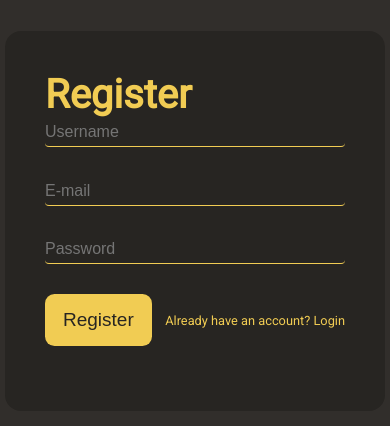
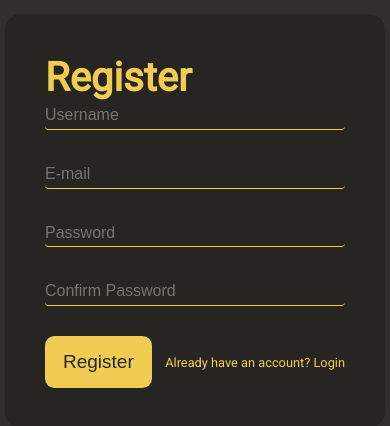
Before and after one commit to TheArtemis/chopstick.js, a Vue app: page /register in a window 390 px wide. Shown: the part 216-642 px from the top of the page. Built offline with nearby package versions, Linux system fonts and the light colour scheme.

Commit message:
Added confirm password

```diff
--- a/src/assets/register.css
+++ b/src/assets/register.css
@@ -80,7 +80,7 @@
   align-items: center;
 }
 
-.register-login-link a{
+.register-login-link a {
   color: var(--color-primary);
   text-decoration: none;
 }
@@ -101,12 +101,11 @@
     width: 70%;
     /* position: relative; */
     margin-top: 30px;
-    height: 130px;
+
     margin-left: 2em;
     margin-right: 2em;
   }
   .rBox {
     align-items: center;
   }
-
 }
--- a/src/pages/Login.vue
+++ b/src/pages/Login.vue
@@ -8,10 +8,10 @@
 				<h2>Login</h2>
 				<form @submit.prevent="submitLogin">
 					<div class="inputBox">
-						<input required="" type="text" placeholder="Username">
+						<input required="" type="text" placeholder="Username" v-model="username">
 					</div>
 					<div class="inputBox">
-						<input required="" type="password" placeholder="Password">
+						<input required="" type="password" placeholder="Password" v-model="password">
 					</div>
 					<div class="boxbottom">
 						<button type="submit" name="sign-in">Sign In</button>
--- a/src/pages/Register.vue
+++ b/src/pages/Register.vue
@@ -16,6 +16,7 @@ export default {
     return {
       username: '',
       password: '',
+      confirmPassword: '',
       mail: '',
       error: null,
       showError: false,
@@ -33,6 +34,12 @@ export default {
     async submitRegister() {
       // Make an HTTP request to your server to register the user
       // with the entered username and password
+
+      if (this.password !== this.confirmPassword) {
+        this.error = "Passwords don't match";
+        this.showError = true;
+        return;
+      }
 
       try {
         console.log('Registering user...');
@@ -62,6 +69,7 @@ export default {
         this.username = '';
         this.mail = '';
         this.password = '';
+        this.confirmPassword = '';
       }
 
 
@@ -79,13 +87,16 @@ export default {
       <h2>Register</h2>
       <form @submit.prevent="submitRegister">
         <div class="reBox">
-          <input required="" type="text" placeholder="Username">
+          <input required="" type="text" placeholder="Username" v-model="username">
         </div>
         <div class="reBox">
-          <input required="" type="mail" placeholder="E-mail">
+          <input required="" type="mail" placeholder="E-mail" v-model="mail">
         </div>
         <div class="reBox">
-          <input required="" type="passsword" placeholder="Password">
+          <input required="" type="password" placeholder="Password" v-model="password">
+        </div>
+        <div class="reBox">
+          <input required="" type="password" placeholder="Confirm Password" v-model="confirmPassword">
         </div>
         <div class="register-footer">
           <button class="register-submit-button" type="submit">Register</button>
```
